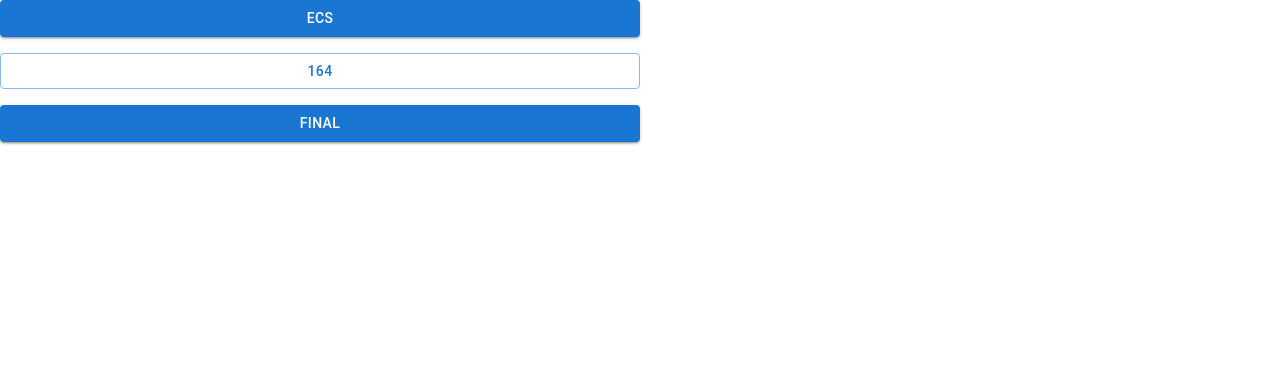
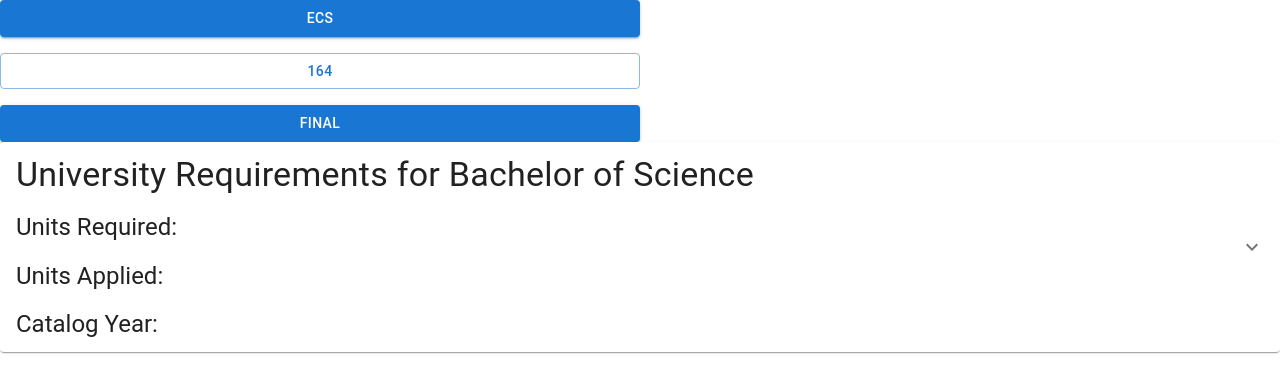
Before and after one commit to tomli380576/ecs164-final, a React (Vite) app: page / in a window 1280 px wide. Shown: the top 392 px of the page. Built offline with nearby package versions, Linux system fonts and the light colour scheme.

Commit message:
Basic starting implementation w/ accordion/stack Requirement Accordion Fixes #5

```diff
--- a/package.json
+++ b/package.json
@@ -10,6 +10,7 @@
   "dependencies": {
     "@emotion/react": "^11.8.1",
     "@emotion/styled": "^11.8.1",
+    "@mui/icons-material": "^5.4.2",
     "@mui/material": "^5.4.3",
     "react": "^17.0.2",
     "react-dom": "^17.0.2"
--- a/src/App.tsx
+++ b/src/App.tsx
@@ -2,11 +2,16 @@
 import logo from './logo.svg'
 import './App.css'
 import { TestComponent } from './TestComponent';
+import { Requirement } from './Requirement'
 
 function App() {
 
   return (
-    <TestComponent/>
+    <div>
+      <TestComponent/>
+      <Requirement/>
+    </div>
+
   )
 }
 
--- /dev/null
+++ b/src/Requirement.tsx
@@ -0,0 +1,39 @@
+import React from "react";
+import Accordion from '@mui/material/Accordion';
+import AccordionSummary from '@mui/material/AccordionSummary';
+import AccordionDetails from '@mui/material/AccordionDetails';
+import Typography from '@mui/material/Typography';
+import ExpandMoreIcon from '@mui/icons-material/ExpandMore';
+import Stack from '@mui/material/Stack';
+
+export const Requirement = () => {
+  return (
+    <div>
+      <Accordion>
+        <AccordionSummary
+          expandIcon={<ExpandMoreIcon />}
+          aria-controls="panel1a-content"
+          id="panel1a-header"
+        >
+          <Stack
+            direction="column"
+            justifyContent="center"
+            alignItems="flex-start"
+            spacing={2}
+          >
+            <Typography variant="h4">University Requirements for Bachelor of Science</Typography>
+            <Typography variant="h5">Units Required:</Typography>
+            <Typography variant="h5">Units Applied:</Typography>
+            <Typography variant="h5">Catalog Year:</Typography>
+          </Stack>
+        </AccordionSummary>
+        <AccordionDetails>
+          <Typography>
+            Lorem ipsum dolor sit amet, consectetur adipiscing elit. Suspendisse
+            malesuada lacus ex, sit amet blandit leo lobortis eget.
+          </Typography>
+        </AccordionDetails>
+      </Accordion>
+    </div>
+  );
+}
```
Also changed, not shown: 1 other file (tests, documents, lock files or other folders).
